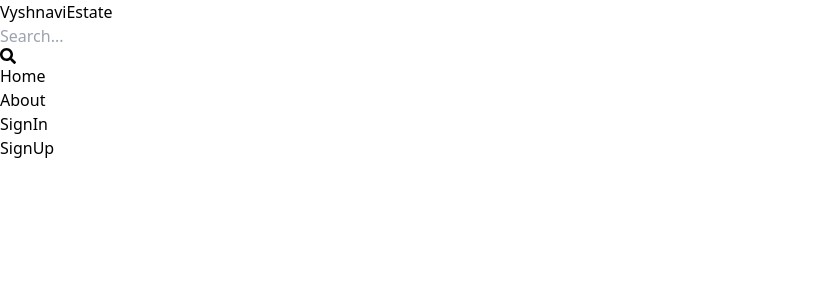
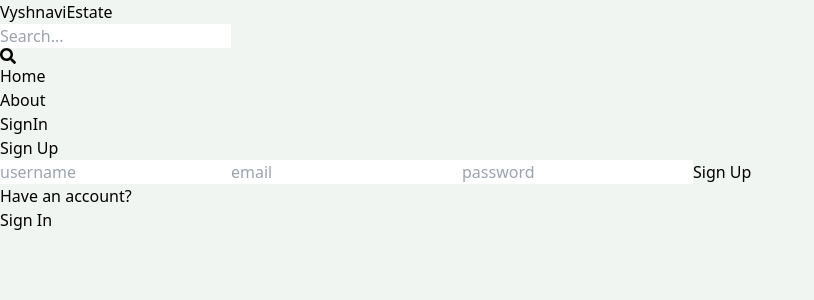
Before and after one commit to VyshnaviBasude/mern-estate-project, a React (Vite) app in the folder client/: page /sign-up in a window 1280 px wide. Shown: the top 300 px of the page, without its empty margins (0-814 px from the left). Built offline with nearby package versions, Linux system fonts and the light colour scheme.

Commit message:
Sign Up Page UI

```diff
--- a/client/src/index.css
+++ b/client/src/index.css
@@ -1,3 +1,8 @@
 @tailwind base;
 @tailwind components;
 @tailwind utilities;
+
+
+body{
+    background-color : rgb(241,245,241);
+}
--- a/client/src/pages/SignUp.jsx
+++ b/client/src/pages/SignUp.jsx
@@ -1,8 +1,24 @@
 // eslint-disable-next-line no-unused-vars
-import React from 'react'
+import React from 'react';
+import {Link} from 'react-router-dom';
 
 export default function SignUp() {
   return (
-    <div>SignUp</div>
+    <div className='p-3 max-w-lg mx-auto'>
+      <h1 className='text-3xl text-center font-semibold my-7'>Sign Up</h1>
+      <form className='flex flex-col gap-4'>
+      <input type="text" placeholder = 'username' className='border p-3 riunded-lg' id='username'/>
+      <input type="text" placeholder = 'email' className='border p-3 riunded-lg' id='email'/>
+      <input type="text" placeholder = 'password' className='border p-3 riunded-lg' id='password'/>
+     <button className='bg-slate-700 text-white p-3 rounded-lg uppercase hover:opacity-95 disabled:opacity-80'>Sign Up</button>
+
+     </form>
+     <div className="flex gap-2 mt-5">
+      <p>Have an account?</p>
+      <Link to={"/sign-in"}>
+      <span className='text-blue-700'>Sign In</span>
+      </Link>
+     </div>
+    </div>
   )
 }
```
Also changed, not shown: 1 other file (tests, documents, lock files or other folders).
